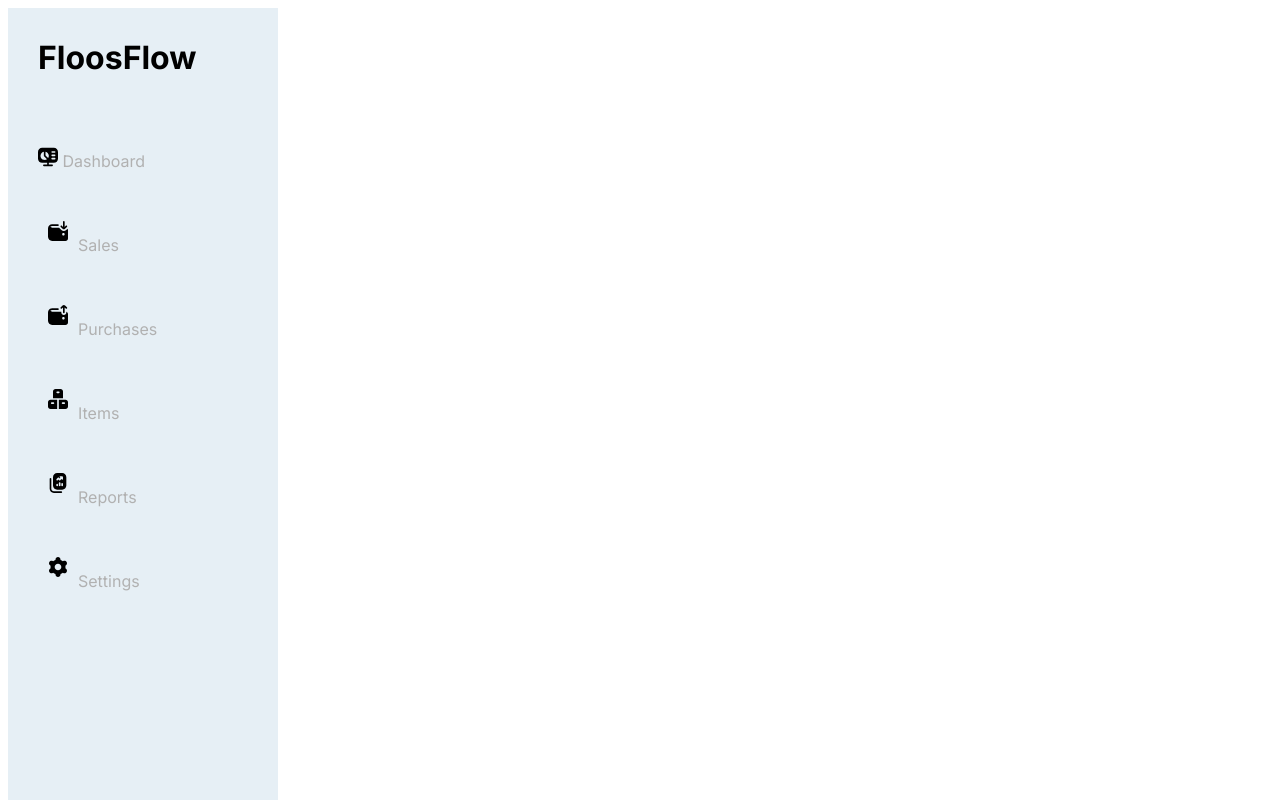
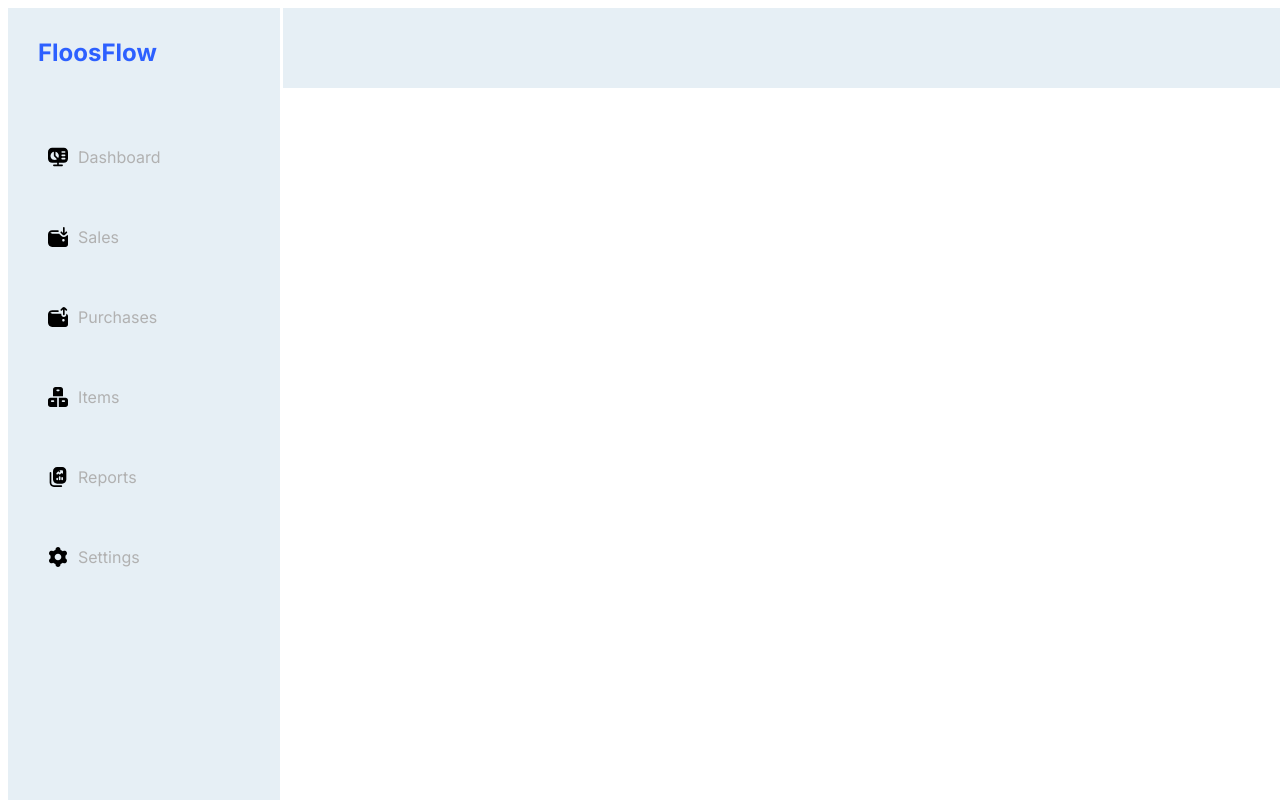
Before and after one commit to FloosFlow-team/FloosFlow, a plain HTML site: page index.html in a window 1280 px wide. Shown: the top 800 px of the page. Drawn offline with Linux system fonts and the light colour scheme.

Commit message:
progress on sidebar and headerbar

```diff
--- a/index.html
+++ b/index.html
@@ -13,18 +13,21 @@
     <body>
         <script src="js/main.js"></script>
 
-        <div class="side-bar">
+        <nav class="side-bar">
             <h1>FloosFlow</h1>
-            <a class="side-bar-button">
-                <svg xmlns="http://www.w3.org/2000/svg" id="Layer_1" data-name="Layer 1" class="icon" viewBox="0 0 24 24">
-                    <path d="M19,1H5C2.239,1,0,3.239,0,6V14c0,2.761,2.239,5,5,5h6v2H7c-.553,0-1,.448-1,1s.447,1,1,1h10c.553,0,1-.448,1-1s-.447-1-1-1h-4v-2h6c2.761,0,5-2.239,5-5V6c0-2.761-2.239-5-5-5ZM6.802,15.359c-1.909-.449-3.404-2.058-3.729-3.992-.469-2.791,1.377-5.249,3.927-5.767v4.485c0,.53,.211,1.039,.586,1.414l3.169,3.169c-1.093,.724-2.482,1.036-3.952,.691Zm5.367-2.105l-2.875-2.875c-.188-.188-.293-.442-.293-.707V5.601c2.282,.463,4,2.48,4,4.899,0,1.019-.308,1.964-.832,2.754Zm7.832,1.746h-3c-.552,0-1-.448-1-1s.448-1,1-1h3c.552,0,1,.448,1,1s-.448,1-1,1Zm0-4h-3c-.552,0-1-.448-1-1s.448-1,1-1h3c.552,0,1,.448,1,1s-.448,1-1,1Zm0-4h-3c-.552,0-1-.448-1-1s.448-1,1-1h3c.552,0,1,.448,1,1s-.448,1-1,1Z"/>
-                    </svg>
-                        Dashboard</a>
-            <a class="side-bar-button"><img class="icon" src="assets/money-in.svg">Sales</a>
-            <a class="side-bar-button"><img class="icon" src="assets/money-out.svg">Purchases</a>
-            <a class="side-bar-button"><img class="icon" src="assets/items.svg">Items</a>
-            <a class="side-bar-button"><img class="icon" src="assets/reports.svg">Reports</a>
-            <a class="side-bar-button"><img class="icon" src="assets/settings.svg">Settings</a>
+
+            <a class="side-bar-button" href="https://google.com"><img class="icon" src="assets/dashboard.svg">Dashboard</a>
+            <a class="side-bar-button" href=""><img class="icon" src="assets/money-in.svg">Sales</a>
+            <a class="side-bar-button" href=""><img class="icon" src="assets/money-out.svg">Purchases</a>
+            <a class="side-bar-button" href=""><img class="icon" src="assets/items.svg">Items</a>
+            <a class="side-bar-button" href=""><img class="icon" src="assets/reports.svg">Reports</a>
+            <a class="side-bar-button" href=""><img class="icon" src="assets/settings.svg">Settings</a>
+        </nav>
+
+        <div class="right-section">
+            <div class="header-bar">
+
+            </div>
 
         </div>
 
--- a/js/main.js
+++ b/js/main.js
@@ -0,0 +1,10 @@
+const links = document.querySelectorAll('.side-bar a');
+
+links.forEach(link => {
+  link.addEventListener('click', () => {
+    // Remove "active" from all links
+    links.forEach(l => l.classList.remove('active'));
+    // Add "active" to the clicked one
+    link.classList.add('active');
+  });
+});
--- a/styles/style.css
+++ b/styles/style.css
@@ -2,13 +2,21 @@
     font-family: 'Inter';
 }
 
+body {
+    display: flex;
+    flex-direction: row;
+    min-height: 100vh;
+    width: 100%;
+}
 
 
 .side-bar {
-    width: 250px;
-    height: 1184px;
+    width: 20%;
+    height: auto;
     display: flex;
     flex-direction: column;
+    justify-content: start;
+    align-items: flex-start;
     background-color: #E6EFF5;
     padding: 10px;
     margin: 0;
@@ -25,6 +33,11 @@
 .side-bar a {
     color: #b1b1b1;
     padding: 20px;
+    display: flex;
+    justify-content: center;
+    align-items: center;
+    text-decoration: none;
+    transition: 0.2s;
 
 }
 
@@ -32,7 +45,36 @@
     margin: 10px;
 }
 
+
 h1 {
     margin: 20px;
     margin-bottom: 50px;
+    color: #2d60ff;
 }
+
+.side-bar a:active {
+    color: #2d60ff;
+
+}
+
+.side-bar a:hover {
+
+    color: #2d60ff;
+
+}
+
+.right-section {
+    display: flex;
+    flex-direction: column;
+    width: 80%;
+    height: auto;
+}
+
+.header-bar {
+    display: flex;
+    flex-direction: row;
+    height: 10vh;
+    width: auto;
+    background-color: #E6EFF5;
+    border-left: 3px solid white;
+}
```
